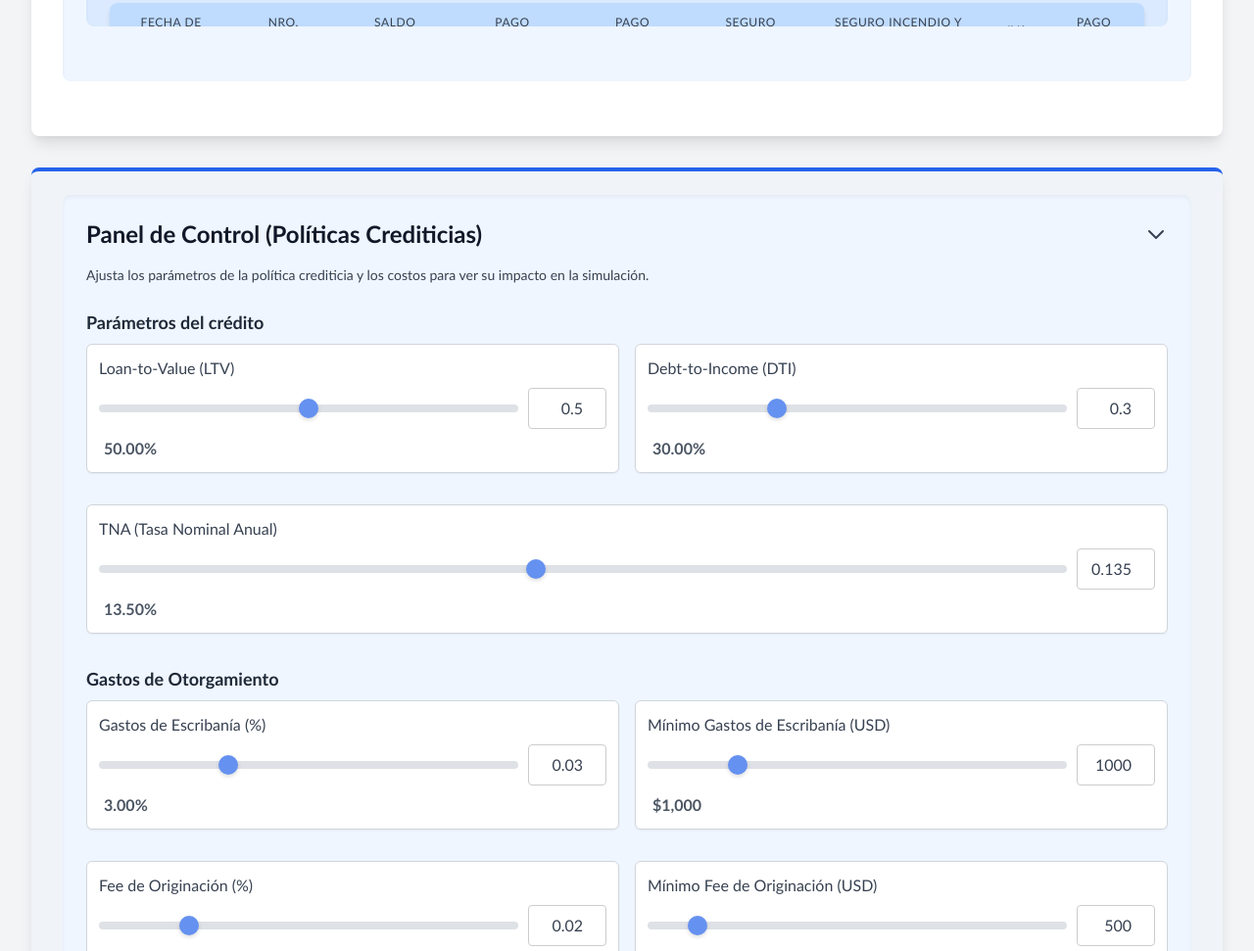
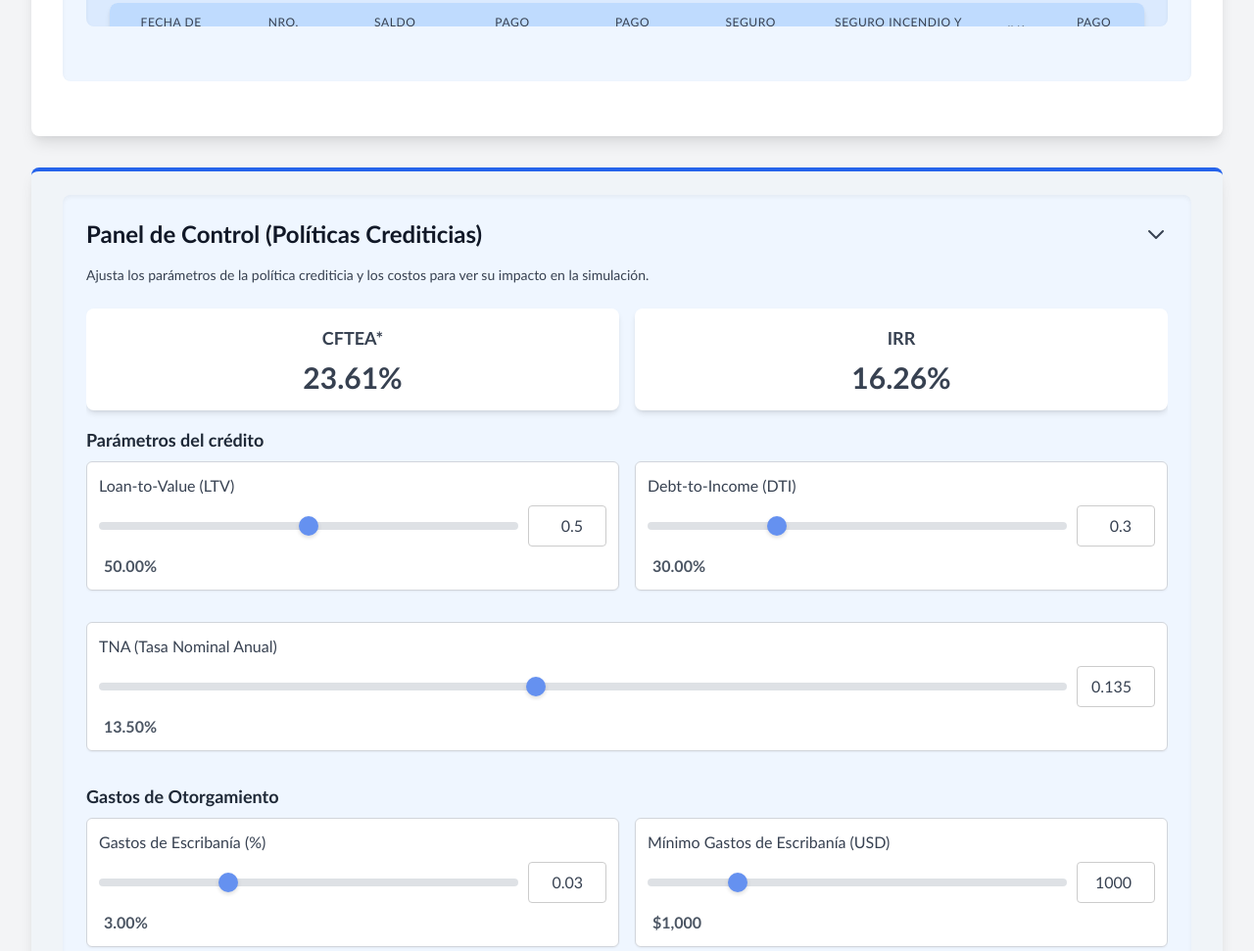
Before and after one commit to Manuk21980/simulador3, a plain HTML site: page index.html in a window 1280 px wide. Shown: the part 1109-2080 px from the top of the page at 98% size. Drawn offline with nearby package versions, Linux system fonts and the light colour scheme.

Commit message:
Update index.html

```diff
--- a/index.html
+++ b/index.html
@@ -146,6 +146,8 @@
             background-color: #ffffff; /* White background */
             box-shadow: 0 1px 2px 0 rgba(0, 0, 0, 0.05); /* subtle shadow */
         }
+
+        /* Removed sticky-panel-header styles as it's no longer needed */
     </style>
 </head>
 <body class="flex flex-col min-h-screen">
@@ -282,8 +284,20 @@
                 <div id="dashboardContentBottom" class="collapsible-content"> <!-- Removed 'collapsed' class here -->
                     <p class="text-sm text-gray-700 mb-6">Ajusta los parámetros de la política crediticia y los costos para ver su impacto en la simulación.</p>
 
+                    <!-- CFTEA and IRR Display -->
+                    <div class="grid grid-cols-1 sm:grid-cols-2 gap-4 mb-4">
+                        <div class="bg-white p-4 rounded-lg shadow-md text-center">
+                            <p class="text-gray-700 text-lg font-bold mb-2">CFTEA*</p>
+                            <span id="cftWithOriginationDisplayPanel" class="font-extrabold text-gray-700 text-3xl"></span>
+                        </div>
+                        <div class="bg-white p-4 rounded-lg shadow-md text-center">
+                            <p class="block text-gray-700 text-lg font-bold mb-2">IRR</p>
+                            <span id="bbTIRValue" class="font-extrabold text-gray-700 text-3xl"></span>
+                        </div>
+                    </div>
+
                     <!-- Group: Parámetros del crédito -->
-                    <h3 class="text-lg font-semibold text-gray-800 mb-2">Parámetros del crédito</h3>
+                    <h3 class="text-lg font-semibold text-gray-800 mb-2 mt-4">Parámetros del crédito</h3>
                     <div class="grid grid-cols-1 sm:grid-cols-2 gap-4 mb-4">
                         <div class="slider-box">
                             <label for="dashboardLTV" class="block text-gray-700 text-base font-medium mb-2">Loan-to-Value (LTV)</label>
@@ -407,17 +421,6 @@
                         <span id="dashboardServicingFeeValueDisplay" class="panel-value-display"></span>
                     </div>
 
-                    <!-- CFTEA and IRR Display -->
-                    <div class="grid grid-cols-1 sm:grid-cols-2 gap-4">
-                        <div class="bg-white p-4 rounded-lg shadow-md text-center">
-                            <p class="text-gray-700 text-lg font-bold mb-2">CFTEA*</p>
-                            <span id="cftWithOriginationDisplayPanel" class="font-extrabold text-gray-700 text-3xl"></span>
-                        </div>
-                        <div class="bg-white p-4 rounded-lg shadow-md text-center">
-                            <p class="block text-gray-700 text-lg font-bold mb-2">IRR</p>
-                            <span id="bbTIRValue" class="font-extrabold text-gray-700 text-3xl"></span>
-                        </div>
-                    </div>
                     <div class="text-center mt-4">
                         <button id="downloadBBCashFlowCsvBtn" class="bg-blue-600 hover:bg-blue-700 text-white font-bold py-2 px-4 rounded-lg shadow-md transition duration-300 ease-in-out">
                             Descargar Flujo de Pagos (CSV)
```
